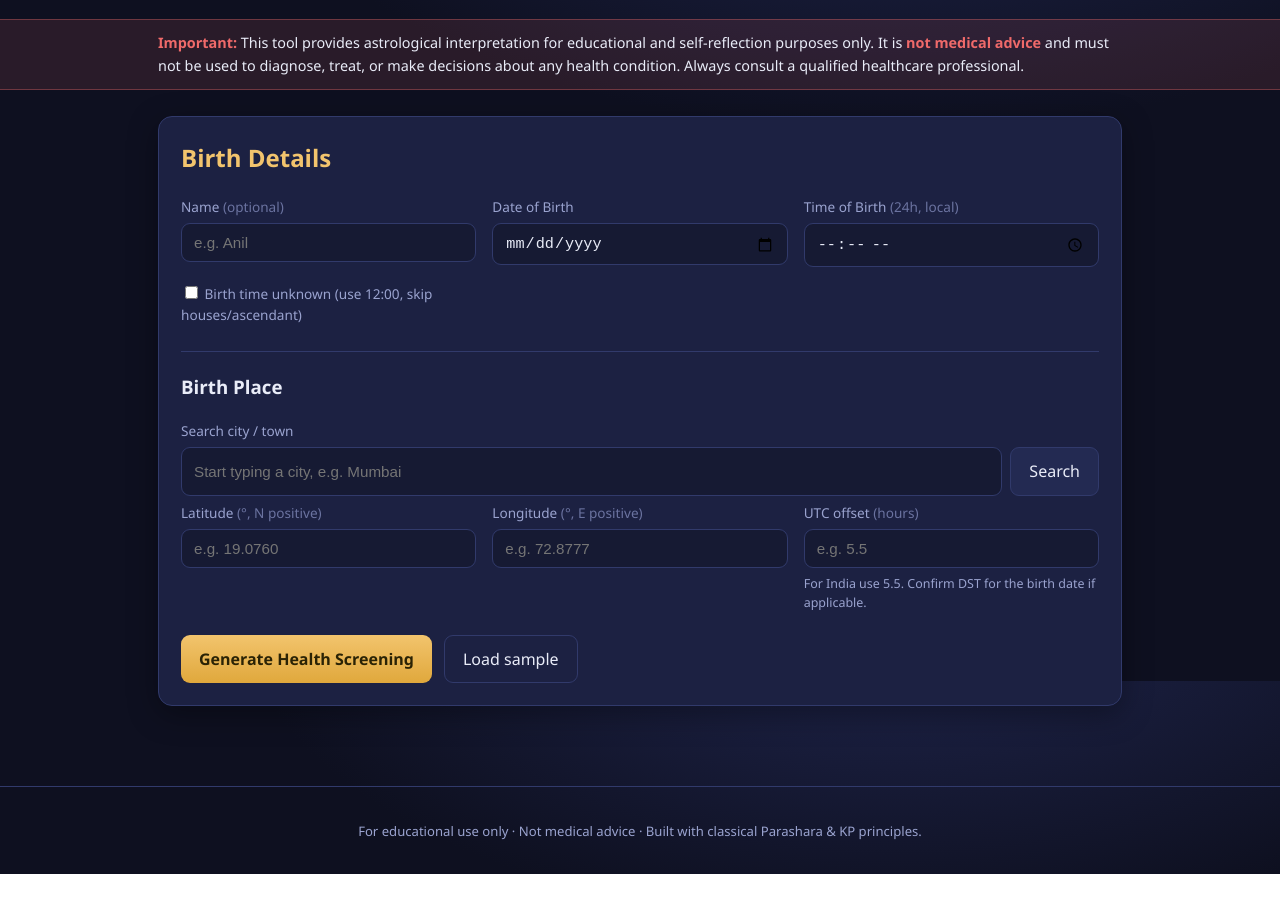
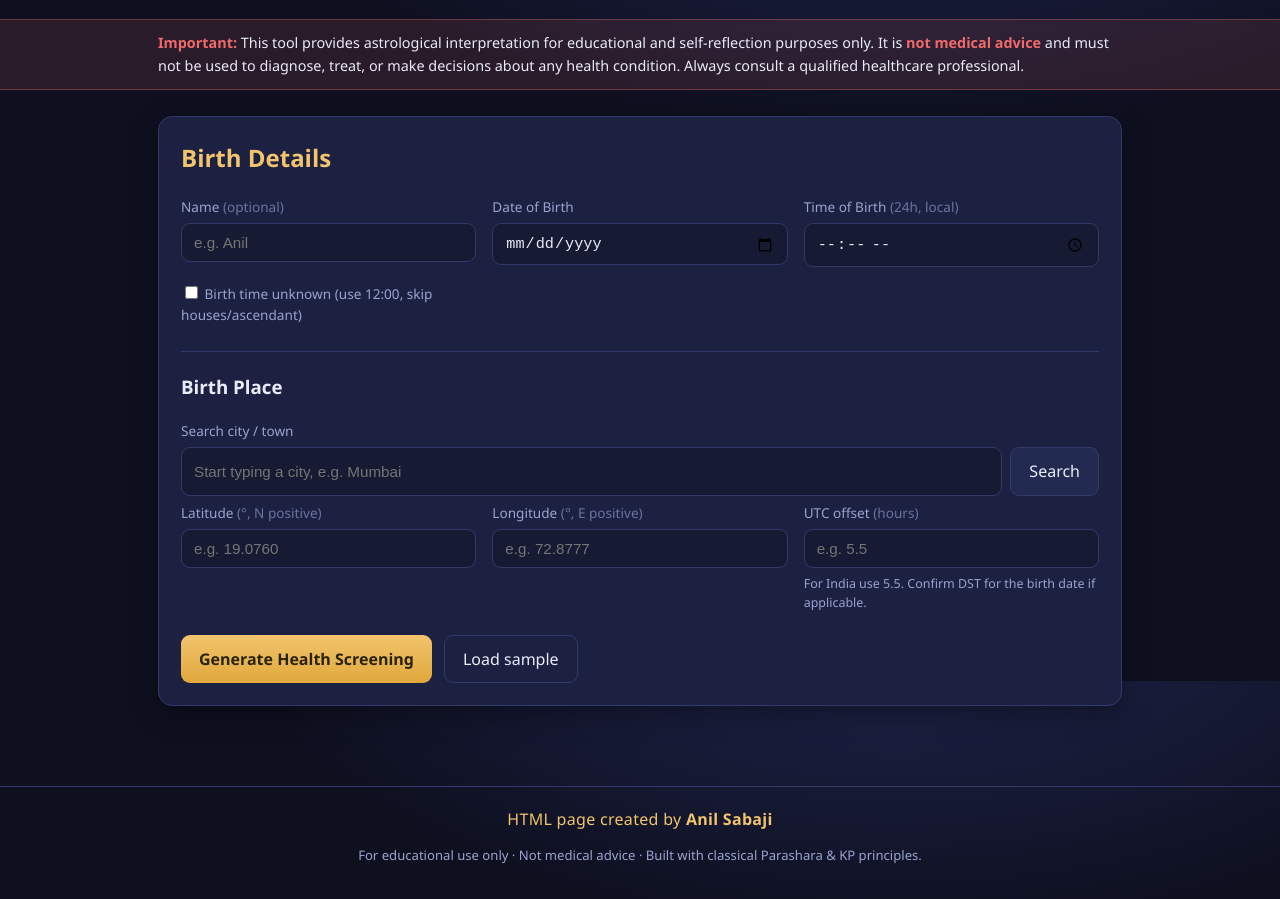
Before and after one commit to anilsabaji/Astrological-Health-Screener, a plain HTML site: page astrological-health-screener.html in a window 1280 px wide. Shown: the part 119-1018 px from the top of the page. Before the commit the page ends 993 px from the top, so only its background shows below. Drawn offline with Linux system fonts and the light colour scheme.

Commit message:
Add creator credit (Anil Sabaji) to footer

```diff
--- a/astrological-health-screener.html
+++ b/astrological-health-screener.html
@@ -170,6 +170,8 @@ button.ghost { background: transparent; }
 .disclaimer-foot li { margin: 6px 0; }
 
 .site-footer { border-top: 1px solid var(--line); padding: 20px 0; color: var(--muted); font-size: .82rem; text-align: center; }
+.site-footer .credit { font-size: 1rem; color: var(--gold); margin: 0 0 6px; letter-spacing: .3px; }
+.site-footer .credit strong { color: var(--gold); }
 
 @media (max-width: 680px) {
   .grid { grid-template-columns: 1fr; }
@@ -338,6 +340,7 @@ button.ghost { background: transparent; }
 
   <footer class="site-footer">
     <div class="wrap">
+      <p class="credit">HTML page created by <strong>Anil Sabaji</strong></p>
       <p>For educational use only &middot; Not medical advice &middot; Built with classical Parashara &amp; KP principles.</p>
     </div>
   </footer>
--- a/css/styles.css
+++ b/css/styles.css
@@ -163,6 +163,8 @@ button.ghost { background: transparent; }
 .disclaimer-foot li { margin: 6px 0; }
 
 .site-footer { border-top: 1px solid var(--line); padding: 20px 0; color: var(--muted); font-size: .82rem; text-align: center; }
+.site-footer .credit { font-size: 1rem; color: var(--gold); margin: 0 0 6px; letter-spacing: .3px; }
+.site-footer .credit strong { color: var(--gold); }
 
 @media (max-width: 680px) {
   .grid { grid-template-columns: 1fr; }
```
Also changed, not shown: index-modular.html (+1 -0 lines), index.html (+3 -0 lines).
